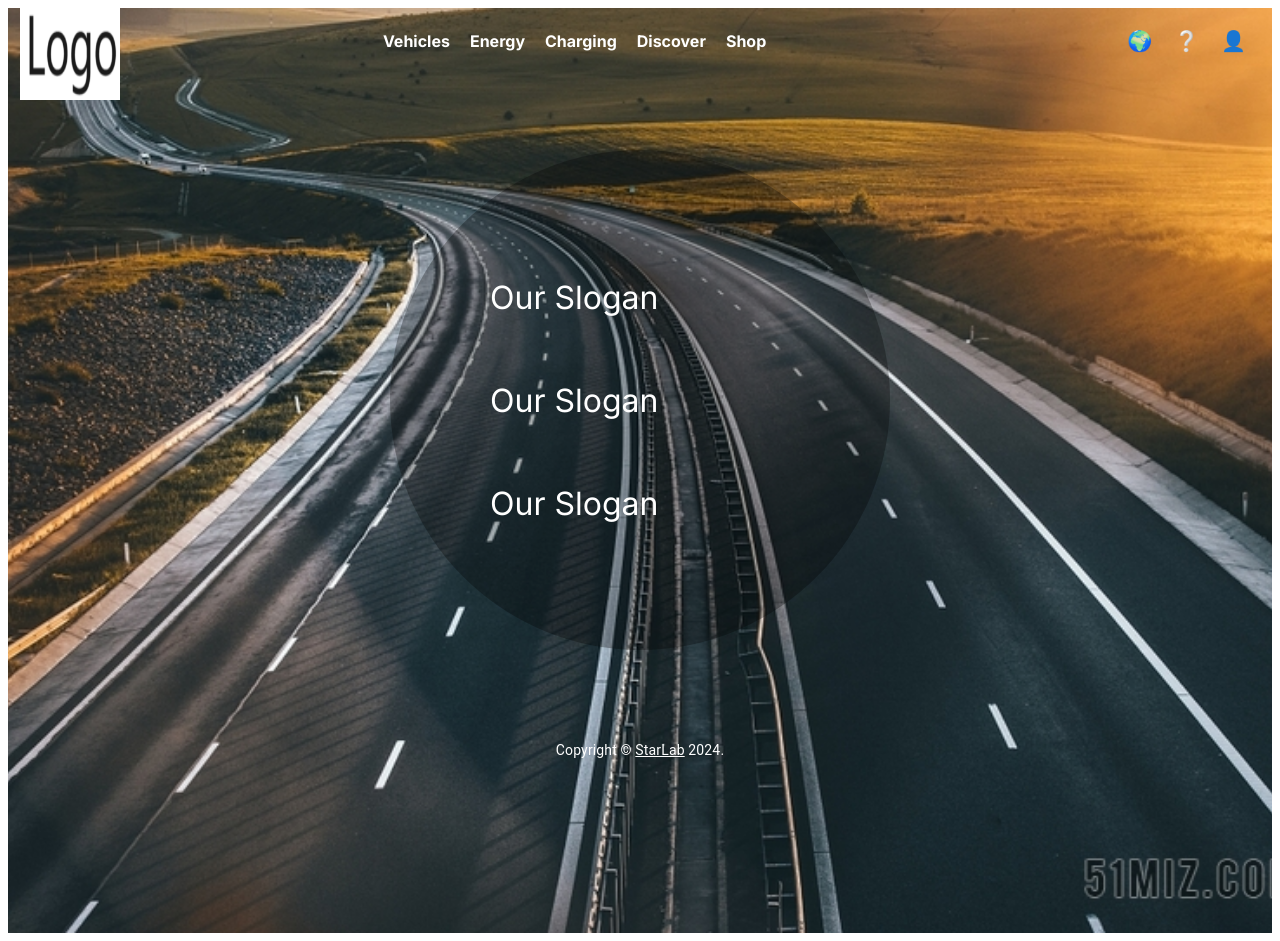
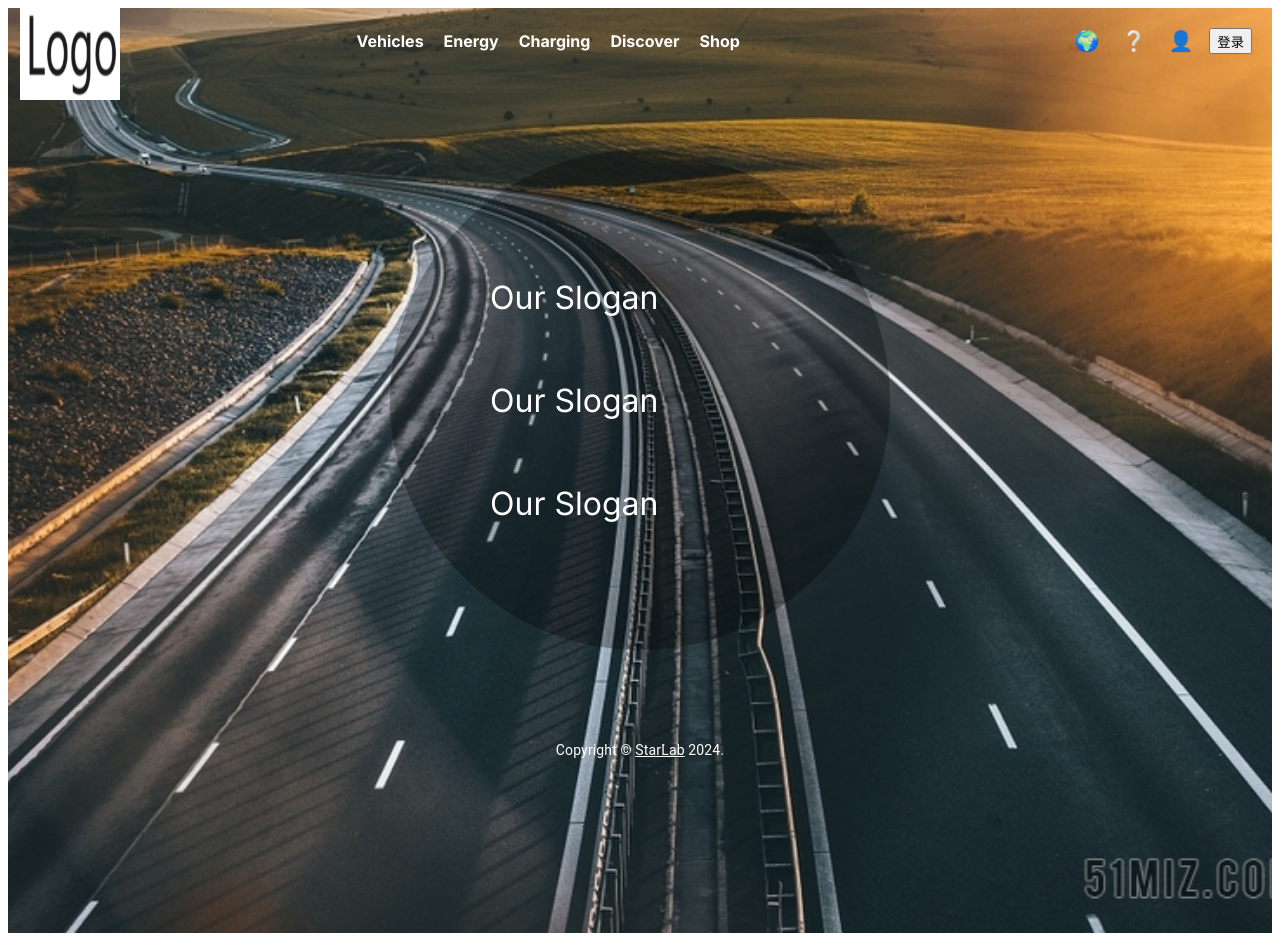
Before and after one commit to CnStarLab/CarRentalSys, a Next.js app in the folder src/frontend/: page / in a window 1280 px wide. Built offline with nearby package versions, Linux system fonts and the light colour scheme.

Commit message:
[Frontend/Update] Fix navbar user login, add AuthProvider for global env

```diff
--- /dev/null
+++ b/src/frontend/app/components/AuthContext.tsx
@@ -0,0 +1,41 @@
+'use client'
+import router from 'next/router';
+import { createContext, useState, useContext } from 'react';
+
+// 创建AuthContext
+const AuthContext = createContext();
+
+// 创建AuthProvider组件
+export const AuthProvider = ({ children }) => {
+
+  const [isLoggedIn, setIsLoggedIn] = useState(false);
+  const [username, setUsername] = useState('');
+
+  const login = (router, username:string) => {
+    setIsLoggedIn(true);
+    setUsername(username)
+    console.log('[AuthProvider]: Login!')
+    router.push('/');
+  };
+
+  const logout = () => {
+    setIsLoggedIn(false);
+    setUsername('');
+  };
+
+  const authValue = {
+    isLoggedIn,
+    username,
+    login,
+    logout
+  };
+
+  return (
+    <AuthContext.Provider value={authValue}>
+      {children}
+    </AuthContext.Provider>
+  );
+};
+
+// create useAuth hook
+export const useAuth = () => useContext(AuthContext);
--- a/src/frontend/app/components/Header.tsx
+++ b/src/frontend/app/components/Header.tsx
@@ -3,8 +3,10 @@
 import Link from 'next/link';
 import Logo from './Logo';
 import { useRouter } from 'next/navigation';
+import { useAuth } from './AuthContext';
 
 export default function Header() {
+    const { isLoggedIn, username, login, logout } = useAuth();
     const router = useRouter();
 
     const handleSignIn = () => {
@@ -56,6 +58,11 @@ export default function Header() {
             <button style={iconButtonStyle}>🌍</button>
             <button style={iconButtonStyle}>❔</button>
             <button style={iconButtonStyle} onClick={handleSignIn}>👤</button>
+            {isLoggedIn ? (
+                <p>Welcome, {username}!</p>
+            ) : (
+                <button onClick={() => window.location.href = '/login'}>登录</button>
+            )}
         </div>
     </header>
     );
--- a/src/frontend/app/layout.tsx
+++ b/src/frontend/app/layout.tsx
@@ -1,6 +1,7 @@
 import { Link, Typography } from "@mui/material";
 import type { Metadata } from "next";
 import { Inter } from "next/font/google";
+import { AuthProvider } from "./components/AuthContext";
 
 const inter = Inter({ subsets: ["latin"] });
 
@@ -39,10 +40,12 @@ export default function RootLayout({
 
   return (
     <html lang="en">
-      <body className={inter.className}>
-        {children}
-        <Copyright sx={copyrightStyle} />
-      </body>
+      <AuthProvider>
+        <body className={inter.className}>
+            {children}
+            <Copyright sx={copyrightStyle} />
+        </body>
+      </AuthProvider>
     </html>
   );
 }
--- a/src/frontend/app/login/page.tsx
+++ b/src/frontend/app/login/page.tsx
@@ -16,11 +16,15 @@ import { createTheme, ThemeProvider } from '@mui/material/styles';
 import Logo from '../components/Logo';
 import Modal from './alert';
 import { Token } from '@mui/icons-material';
+import { useAuth } from '../components/AuthContext';
+import { useRouter } from 'next/navigation';
 
 // TODO remove, this demo shouldn't need to reset the theme.
 const defaultTheme = createTheme();
 
 export default function SignIn() {
+  const {login} = useAuth();
+  const router = useRouter()
 
   const [modalMessage, setModalMessage] = React.useState('');
   const [isModalOpen, setIsModalOpen] = React.useState(false);
@@ -55,9 +59,11 @@ export default function SignIn() {
         throw new Error(`Register error! INFO: ${result.error}`);
       }
 
+      console.log("[SignIn] response Json:",result)
       localStorage.setItem('token', result.token);
 
       setModalMessage(result.message || 'Success!');
+      login(router,result.username)
     } catch (error) {
       setModalMessage(`Error: ${error.message}`);
     } finally {
```
Also changed, not shown: 1 other file (tests, documents, lock files or other folders).
